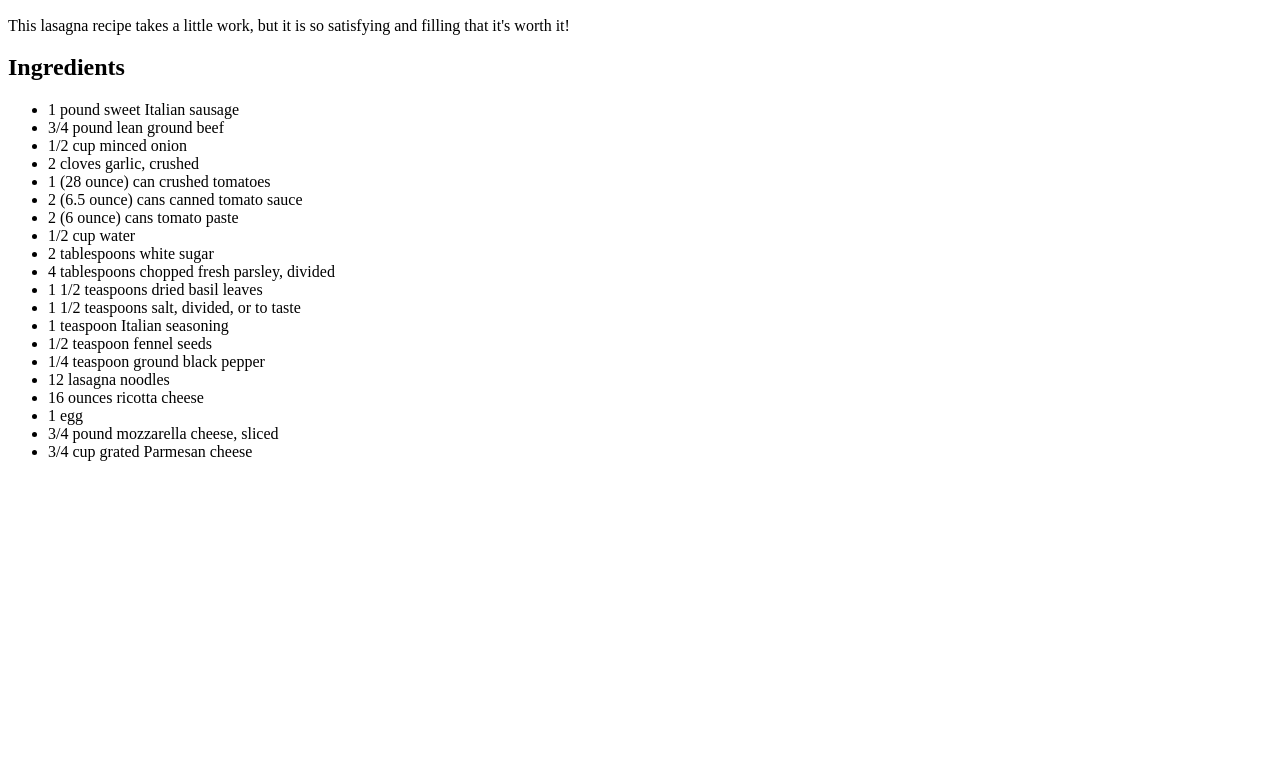
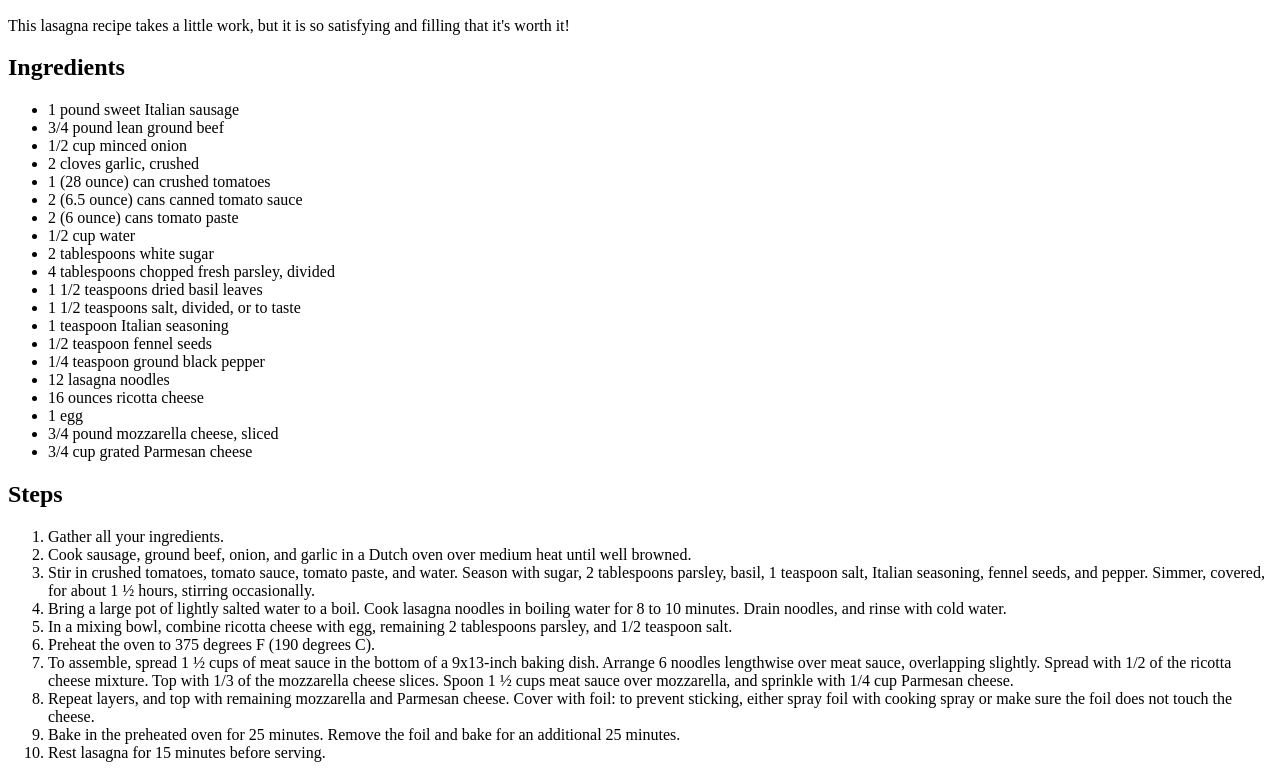
Before and after one commit to campinpalpatine/odin-recipes, a plain HTML site: page recipes/lasagna.html in a window 1280 px wide. Shown: the part 393-1171 px from the top of the page. Before the commit the page ends 870 px from the top, so only its background shows below. Drawn offline with Linux system fonts and the light colour scheme.

Commit message:
Added cooking steps to lasagna recipe

```diff
--- a/recipes/lasagna.html
+++ b/recipes/lasagna.html
@@ -37,5 +37,28 @@
             <li>3/4 pound mozzarella cheese, sliced</li>
             <li>3/4 cup grated Parmesan cheese</li>
         </ul>
+
+        <!-- A list of the steps required in cooking -->
+        <h2>Steps</h2>
+        <ol>
+            <li>Gather all your ingredients.</li>
+            <li>Cook sausage, ground beef, onion, and garlic in a Dutch oven over medium heat until well browned.</li>
+            <li>Stir in crushed tomatoes, tomato sauce, tomato paste, and water.
+                Season with sugar, 2 tablespoons parsley, basil, 1 teaspoon salt, Italian seasoning, fennel seeds, and pepper.
+                Simmer, covered, for about 1 ½ hours, stirring occasionally.</li>
+            <li>Bring a large pot of lightly salted water to a boil. Cook lasagna noodles in boiling water for 8 to 10 minutes.
+                Drain noodles, and rinse with cold water.</li>
+            <li>In a mixing bowl, combine ricotta cheese with egg, remaining 2 tablespoons parsley, and 1/2 teaspoon salt.</li>
+            <li>Preheat the oven to 375 degrees F (190 degrees C). </li>
+            <li>To assemble, spread 1 ½ cups of meat sauce in the bottom of a 9x13-inch baking dish.
+                Arrange 6 noodles lengthwise over meat sauce, overlapping slightly. Spread with 1/2 of the ricotta cheese mixture.
+                Top with 1/3 of the mozzarella cheese slices.
+                Spoon 1 ½ cups meat sauce over mozzarella, and sprinkle with 1/4 cup Parmesan cheese. </li>
+            <li>Repeat layers, and top with remaining mozzarella and Parmesan cheese.
+                Cover with foil: to prevent sticking, either spray foil with cooking spray or
+                make sure the foil does not touch the cheese.</li>
+            <li>Bake in the preheated oven for 25 minutes. Remove the foil and bake for an additional 25 minutes. </li>
+            <li>Rest lasagna for 15 minutes before serving. </li>
+        </ol>
     </body>
 </html>
```
